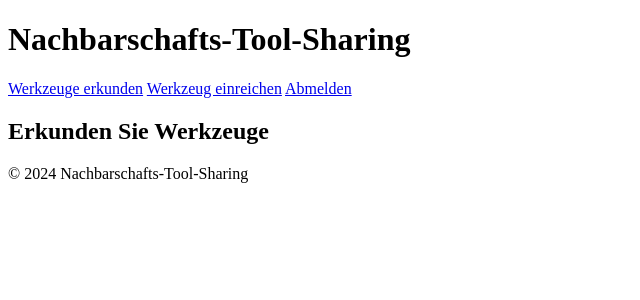
After one commit to TahaOmrane/Nachbarsharing, a Flask app: page /explore in a window 1280 px wide. The commit adds this page. Shown: the top 300 px of the page, without its empty margins (0-640 px from the left). Run offline with Flask 3, Linux system fonts and the light colour scheme; the visitor is signed in with stand-in values (Sample User, id 1); data that the repository does not hold is empty.

Commit message:
Explore page

```diff
--- a/app.py
+++ b/app.py
@@ -7,7 +7,7 @@ from models import db
 
 migrate = Migrate()
 login = LoginManager()
-login.login_view = 'login'
+login.login_view = 'auth.login'
 
 app = Flask(__name__)
 app.config.from_object(Config)
@@ -18,8 +18,9 @@ login.init_app(app)
 
 def blueprints():
     from auth import bp
-
+    from main_routes import main
     app.register_blueprint(bp)
+    app.register_blueprint(main)
 
 with app.app_context():
     db.create_all()
@@ -32,16 +33,11 @@ def load_user(user_id):
     return User.query.get(int(user_id))
 
 
-@app.route('/dashboard')
+@app.route('/')
 @login_required
 def dashboard():
     return render_template('index.html', username=current_user.username)
 
 
-
-
-
-
-
 if __name__ == "__main__":
     app.run(debug=True)
--- a/auth.py
+++ b/auth.py
@@ -16,7 +16,7 @@ def signup():
         user_exists = User.query.filter((User.username == username) | (User.email == email)).first()
         if user_exists:
             flash('Username or email already exists, please try again.', 'error')
-            return redirect(url_for('signup'))
+            return redirect(url_for('auth.signup'))
 
         new_user = User(username=username, email=email)
         new_user.set_password(password)
@@ -24,7 +24,7 @@ def signup():
         db.session.commit()
 
         flash('Account created successfully. Please log in.', 'success')
-        return redirect(url_for('login'))
+        return redirect(url_for('auth.login'))
 
     return render_template('signup.html')
 
@@ -51,4 +51,4 @@ def login():
 def logout():
     logout_user()
     flash('You have been logged out.', 'info')
-    return redirect(url_for('login'))
+    return redirect(url_for('auth.login'))
--- a/main_routes.py
+++ b/main_routes.py
@@ -0,0 +1,124 @@
+from flask import Blueprint, request, jsonify, render_template, flash, url_for
+from flask_login import login_user, logout_user, current_user, login_required
+from werkzeug.security import check_password_hash
+from werkzeug.utils import redirect
+from models import db, User, Tool, BorrowingHistory
+from datetime import datetime
+
+main = Blueprint('main', __name__)
+
+
+@main.route('/submit-tool', methods=['GET', 'POST'])
+@login_required
+def submit_tool():
+    if request.method == 'POST':
+        name = request.form['name']
+        description = request.form['description']
+        available_from = datetime.strptime(request.form['available_from'], '%Y-%m-%d')
+        available_until = datetime.strptime(request.form['available_until'], '%Y-%m-%d')
+        condition = request.form['condition']
+        deposit_required = 'deposit_required' in request.form
+        if available_from > available_until:
+            flash('Das Anfangsdatum darf nicht nach dem Enddatum liegen.', 'error')
+            return redirect(url_for('main.submit_tool'))
+
+
+        new_tool = Tool(
+            name=name,
+            description=description,
+            available_from=available_from,
+            available_until=available_until,
+            availability='available',
+            condition=condition,
+            deposit_required=deposit_required,
+            owner_id=current_user.id
+        )
+        print("added tool")
+        db.session.add(new_tool)
+        db.session.commit()
+        tools=Tool.query.all()
+        for tool in tools:
+            print(tool.name, tool.description, tool.available_from, tool.available_until, tool.condition, tool.deposit_required, tool.owner_id, tool.borrowed_by_id)
+        flash('Werkzeug erfolgreich hinzugefügt!', 'success')
+        return redirect(url_for('dashboard'))
+
+    return render_template('submit_tool.html')
+
+
+@main.route('/explore', methods=['GET'])
+@login_required
+def explore():
+    tools = Tool.query.filter(Tool.owner_id != current_user.id).all()
+
+    for tool in tools:
+        print(tool.name, tool.description, tool.available_from, tool.available_until, tool.condition, tool.deposit_required, tool.owner_id, tool.borrowed_by_id)
+
+    return render_template('explore.html', tools=tools)
+
+@main.route('/tool/<int:tool_id>', methods=['GET', 'POST'])
+@login_required
+def tool_detail(tool_id):
+    tool = Tool.query.get_or_404(tool_id)
+    if request.method == 'POST':
+        if not tool.borrowed_by_id:
+            borrowing = BorrowingHistory(
+                tool_id=tool.id,
+                borrower_id=current_user.id,
+                lender_id=tool.owner_id
+            )
+            tool.borrowed_by_id = current_user.id
+
+            db.session.add(borrowing)
+            db.session.commit()
+
+            flash('Werkzeug erfolgreich ausgeliehen!', 'success')
+            return redirect(url_for('mian.borrowing_history'))
+        else:
+            flash('Werkzeug ist derzeit nicht verfügbar.', 'error')
+
+    return render_template('tool_detail.html', tool=tool)
+
+def check_tool_availability(tool_id, start_date, end_date):
+    conflicts = BorrowingHistory.query.filter(
+        BorrowingHistory.tool_id == tool_id,
+        BorrowingHistory.return_date >= start_date,
+        BorrowingHistory.borrow_date <= end_date
+    ).all()
+
+    return len(conflicts) == 0
+
+
+def borrow_tool(user_id, tool_id, start_date, end_date):
+    tool = Tool.query.get(tool_id)
+
+    if not tool:
+        return "Tool not found."
+
+    if not check_tool_availability(tool_id, start_date, end_date):
+        return "Tool is not available during this period."
+
+    borrowing_entry = BorrowingHistory(
+        tool_id=tool.id,
+        borrower_id=user_id,
+        lender_id=tool.owner_id,
+        borrow_date=start_date,
+        return_date=end_date
+    )
+
+    db.session.add(borrowing_entry)
+
+    tool.borrowed_by_id = user_id
+    db.session.commit()
+
+    return "Tool successfully borrowed."
+
+@main.route('/borrow/<int:tool_id>', methods=['POST'])
+def borrow_tool_route(tool_id):
+    user_id = current_user.id  # Assuming Flask-Login for current user
+    start_date = datetime.strptime(request.form['start_date'], '%Y-%m-%d')
+    end_date = datetime.strptime(request.form['end_date'], '%Y-%m-%d')
+
+    message = borrow_tool(user_id, tool_id, start_date, end_date)
+
+    flash(message)
+    return redirect(url_for('tool_detail', tool_id=tool_id))
--- a/templates/base.html
+++ b/templates/base.html
@@ -0,0 +1,56 @@
+<!DOCTYPE html>
+<html lang="de">
+  <head>
+    <meta charset="UTF-8" />
+    <meta name="viewport" content="width=device-width, initial-scale=1.0" />
+    <title>{% block title %}{% endblock %}</title>
+    <link
+      rel="stylesheet"
+      href="https://cdn.jsdelivr.net/npm/flatpickr/dist/flatpickr.min.css"
+    />
+  </head>
+  <body>
+    <header>
+      <h1>Nachbarschafts-Tool-Sharing</h1>
+      <nav>
+        <a href="{{ url_for('main.explore') }}">Werkzeuge erkunden</a>
+
+        <a href="{{ url_for('main.submit_tool') }}">Werkzeug einreichen</a>
+        <a href="{{ url_for('auth.logout') }}">Abmelden</a>
+      </nav>
+    </header>
+
+    <div class="container mt-3">
+      <!-- Flash messages section -->
+      {% with messages = get_flashed_messages(with_categories=true) %} {% if
+      messages %}
+      <div class="alert-container">
+        {% for category, message in messages %}
+        <div
+          class="alert alert-{{ category }} alert-dismissible fade show"
+          role="alert"
+        >
+          {{ message }}
+          <button
+            type="button"
+            class="close"
+            data-dismiss="alert"
+            aria-label="Close"
+          >
+            <span aria-hidden="true">&times;</span>
+          </button>
+        </div>
+        {% endfor %}
+      </div>
+      {% endif %} {% endwith %}
+    </div>
+
+    <main>{% block content %}{% endblock %}</main>
+
+    <footer>
+      <p>&copy; 2024 Nachbarschafts-Tool-Sharing</p>
+    </footer>
+
+    <script src="https://cdn.jsdelivr.net/npm/flatpickr"></script>
+  </body>
+</html>
--- /dev/null
+++ b/templates/explore.html
@@ -0,0 +1,14 @@
+{% extends 'base.html' %} {% block title %}Werkzeuge Erkunden{% endblock %} {%
+block content %}
+<h2>Erkunden Sie Werkzeuge</h2>
+
+<ul>
+  {% for tool in tools %}
+  <li>
+    <h3>{{ tool.name }}</h3>
+    <p>{{ tool.description }}</p>
+    <a href="{{ url_for('main.tool_detail', tool_id=tool.id) }}">Mehr Info</a>
+  </li>
+  {% endfor %}
+</ul>
+{% endblock %}
--- a/templates/index.html
+++ b/templates/index.html
@@ -5,6 +5,9 @@
   </head>
   <body>
     <h2>Welcome, {{ username }}!</h2>
-    <a href="{{ url_for('logout') }}">Logout</a>
+    <a href="{{ url_for('auth.logout') }}">Logout</a>
+    <a href="{{ url_for('main.submit_tool') }}">Add Tool</a>
+    <a href="{{ url_for('main.explore') }}">explore</a>
   </body>
 </html>
+`
```
Also changed, not shown: models.py (+15 -10 lines), templates/submit_tool.html (added, +76 -0 lines), templates/tool_detail.html (added, +49 -0 lines), app.db, 1 other file.
